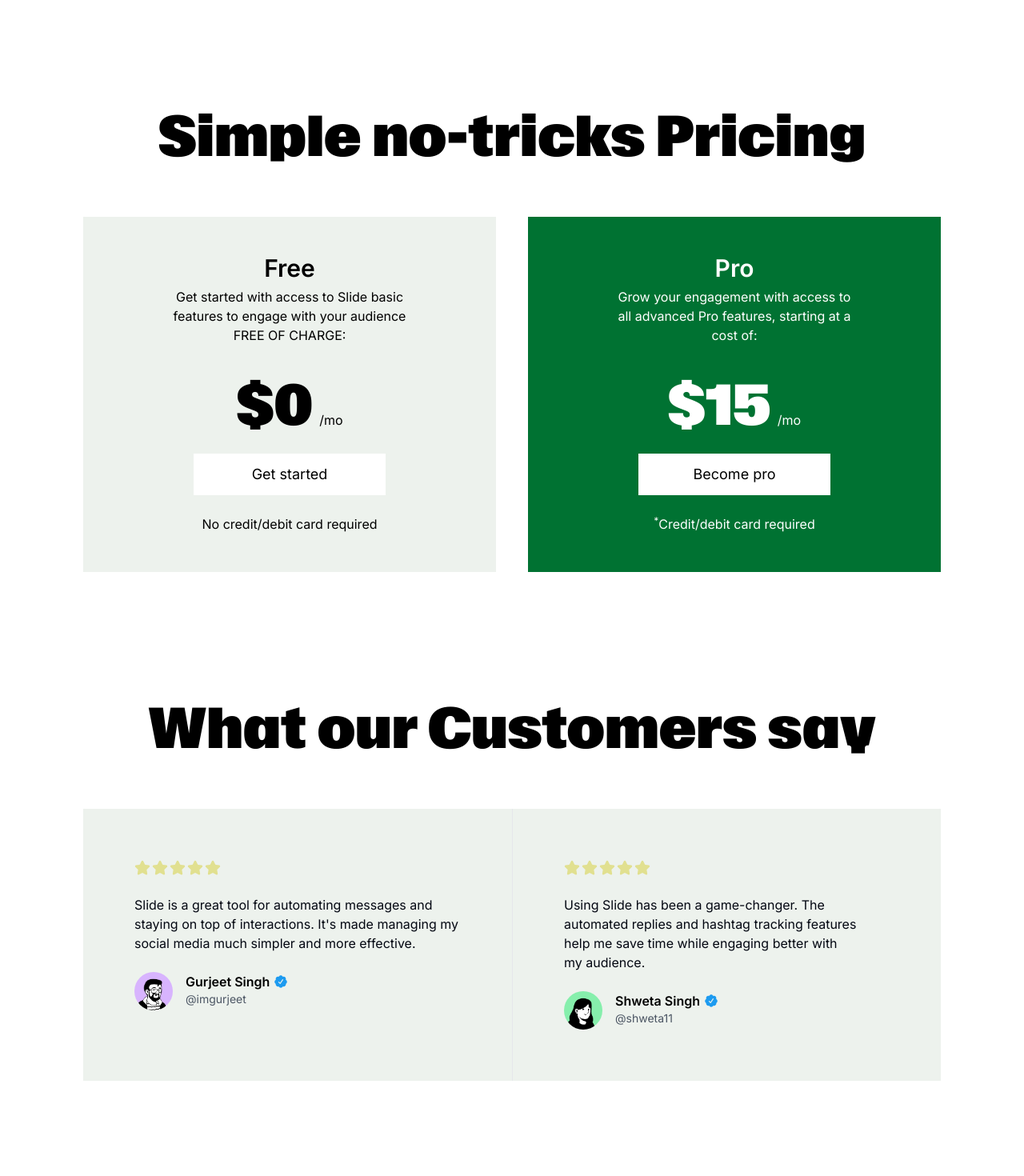
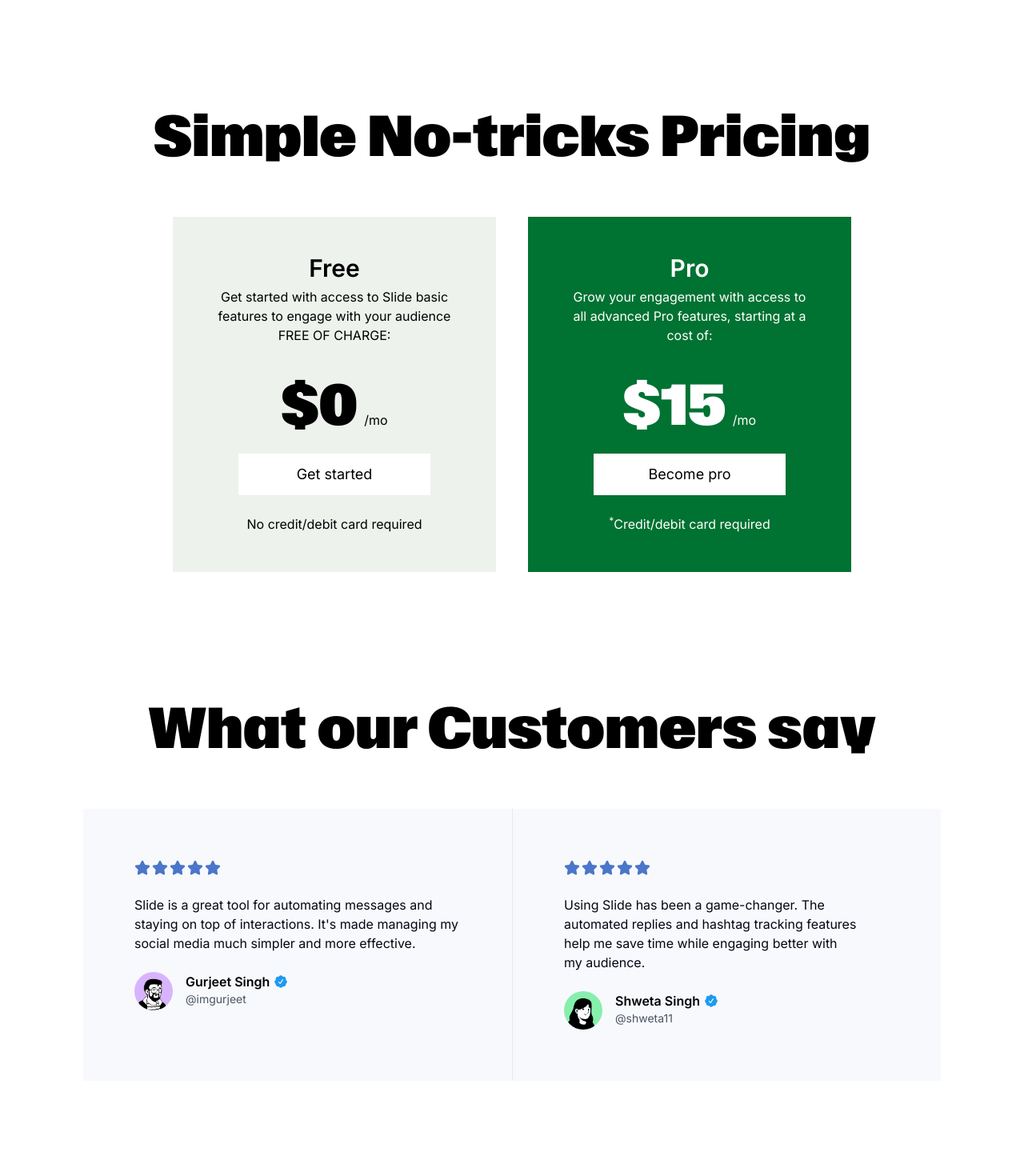
Before and after one commit to chandankrr/relink, a Next.js app: page / in a window 1280 px wide. Shown: the part 1920-3390 px from the top of the page at 80% size. Built offline with nearby package versions, Linux system fonts and the light colour scheme.

Commit message:
fix: issue clerk provider cannot be used as a JSX component

```diff
--- a/app/(landing)/page.tsx
+++ b/app/(landing)/page.tsx
@@ -120,9 +120,9 @@
       {/* Pricing Section */}
       <section id="pricing" className="mt-20 md:mt-28 lg:mt-40">
         <div className="container text-center">
-          <Heading className="inline">Simple no-tricks Pricing</Heading>
+          <Heading className="inline">Simple No-tricks Pricing</Heading>
 
-          <div className="grid grid-cols-1 gap-10 mx-auto mt-10 lg:max-w-none md:max-w-lg md:mt-16 lg:mx-0 lg:grid-cols-2">
+          <div className="grid grid-cols-1 gap-10 mx-auto mt-10 lg:max-w-none md:max-w-lg md:mt-16 lg:mx-0 lg:grid-cols-2 lg:px-28">
             {plans.map((plan) => {
               const isPro = plan.id === 2;
               return (
@@ -161,12 +161,12 @@
 
           <div className="grid grid-cols-1 mx-auto mt-10 divide-y divide-gray-200 lg:max-w-none md:max-w-lg md:mt-16 lg:mx-0 lg:grid-cols-2 lg:divide-y-0 lg:divide-x">
             {/* first customer review */}
-            <div className="flex flex-auto flex-col gap-4 bg-[#edf2ed] p-6 sm:p-8 lg:p-16">
+            <div className="flex flex-auto flex-col gap-4 bg-[#f8f9fd] p-6 sm:p-8 lg:p-16">
               <div className="flex gap-0.5 mb-2 justify-center lg:justify-start">
                 {[1, 2, 3, 4, 5].map((_, i) => (
                   <Star
                     key={i}
-                    className="size-5 fill-[#e1e090] text-[#e1e090]"
+                    className="size-5 fill-[#4b76c9] text-[#4b76c9]"
                   />
                 ))}
               </div>
@@ -196,12 +196,12 @@
             </div>
 
             {/* second customer review */}
-            <div className="flex flex-auto flex-col gap-4 bg-[#edf2ed] p-6 sm:p-8 lg:p-16">
+            <div className="flex flex-auto flex-col gap-4 bg-[#f8f9fd] p-6 sm:p-8 lg:p-16">
               <div className="flex gap-0.5 mb-2 justify-center lg:justify-start">
                 {[1, 2, 3, 4, 5].map((_, i) => (
                   <Star
                     key={i}
-                    className="size-5 fill-[#e1e090] text-[#e1e090]"
+                    className="size-5 fill-[#4b76c9] text-[#4b76c9]"
                   />
                 ))}
               </div>
--- a/app/layout.tsx
+++ b/app/layout.tsx
@@ -5,6 +5,7 @@
 import localFont from "next/font/local";
 
 import { cn } from "@/lib/utils";
+import { ClerkProvider } from "@clerk/nextjs";
 
 const slide_gravity = localFont({
   src: "./fonts/SlideGravity.woff2",
@@ -29,6 +30,7 @@
   children: React.ReactNode;
 }>) {
   return (
+    <ClerkProvider>
       <html lang="en">
         <body
           className={cn(
@@ -40,5 +42,6 @@
           {children}
         </body>
       </html>
+    </ClerkProvider>
   );
 }
```
Also changed, not shown: eslint.config.mjs (added, +23 -0 lines), package.json (+7 -5 lines), .eslintrc.json (deleted), 1 other file (tests, documents, lock files or other folders). Lines whose indentation alone changed are shown as unchanged.
